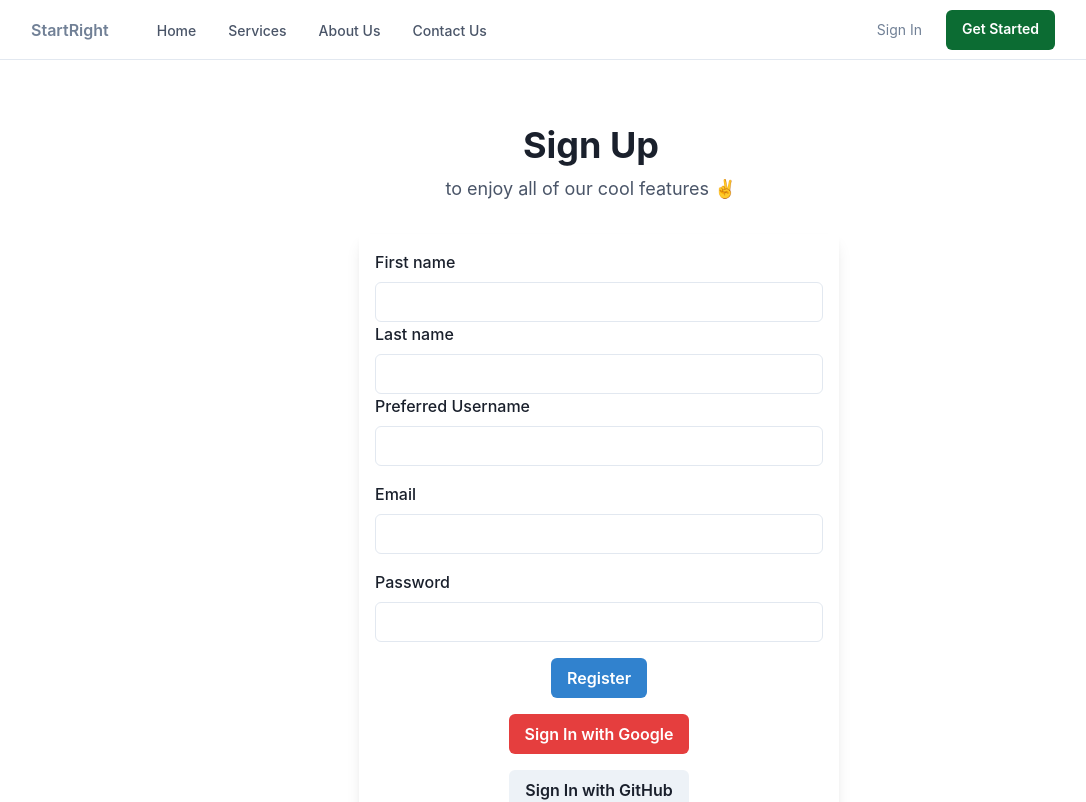
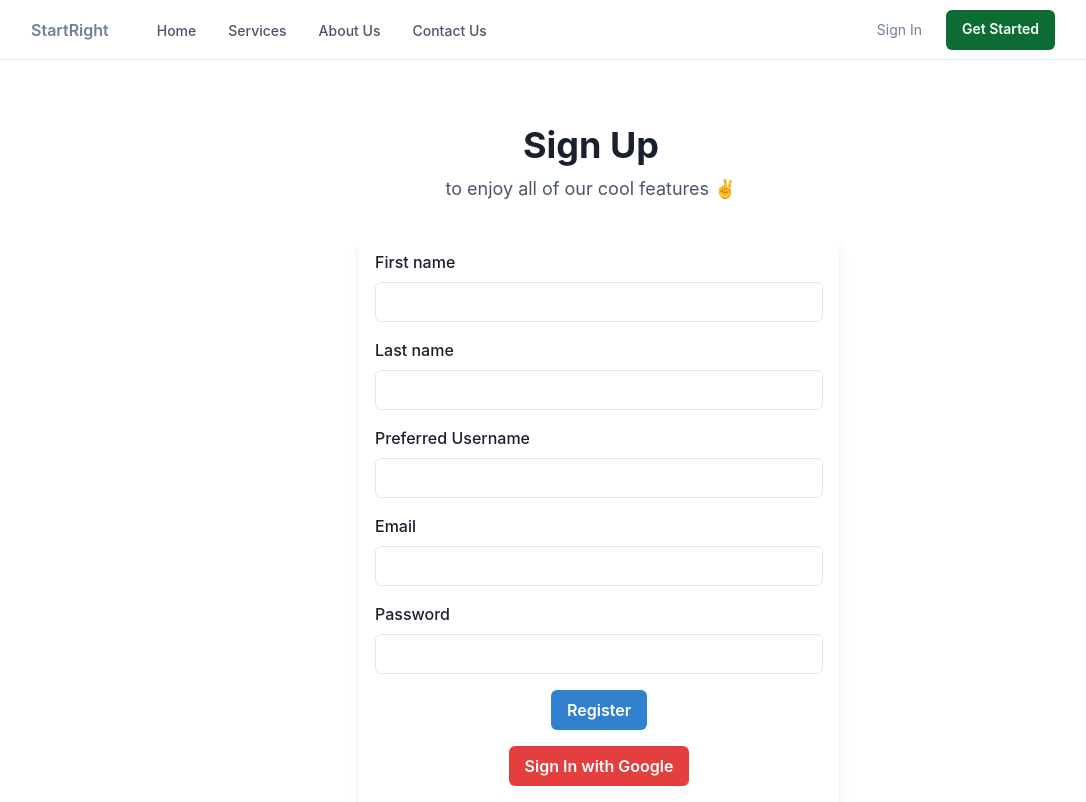
Before and after one commit to prigii/start-right-clone, a Next.js app: page /signup in a window 1280 px wide. Shown: the top 802 px of the page, without its empty margins (97-1183 px from the left). Built offline with nearby package versions, Linux system fonts and the light colour scheme.

Commit message:
fixed signup and signin card

```diff
--- a/components/SignInCard.tsx
+++ b/components/SignInCard.tsx
@@ -59,7 +59,7 @@ const SignInCard = () => {
     <Flex flexDir="column" w="full" p={4} maxW="md" m="auto" align={'center'} justify={'center'}>
 
     <form onSubmit={handleSignIn}>
-      <VStack spacing={4} mt={10} mb={10} variant='outline' p={4} shadow={'lg'} w={'450px'}>
+      <VStack spacing={4} mt={10} mb={10} p={4} shadow={'lg'} w={'450px'}>
       <Heading as='h1'>Sign In</Heading>
         <FormControl>
           <FormLabel>Email</FormLabel>
--- a/components/SignUpCard.tsx
+++ b/components/SignUpCard.tsx
@@ -68,8 +68,7 @@ const SignUpCard = () => {
         </Stack>
 
         <form onSubmit={handleSubmit}>
-            <VStack spacing={4} w={480} align={'center'} justify={'center'} variant='outline' p={4} shadow={'lg'}>
-              <FormControl>
+          <VStack spacing={4} w={480} align={'center'} justify={'center'} p={4} shadow={'lg'}>
             <FormControl>
               <FormLabel>First name</FormLabel>
               <Input type="text" name="firstname" value={formData.firstname} onChange={handleChange} />
@@ -78,6 +77,7 @@ const SignUpCard = () => {
               <FormLabel>Last name</FormLabel>
               <Input type="text" name="lastname" value={formData.lastname} onChange={handleChange} />
             </FormControl>
+            <FormControl>
               <FormLabel>Preferred Username</FormLabel>
               <Input type="text" name="username" value={formData.username} onChange={handleChange} />
             </FormControl>
@@ -101,4 +101,5 @@ const SignUpCard = () => {
   );
 };
 
+
 export default SignUpCard
```
Lines whose indentation alone changed are shown as unchanged.
